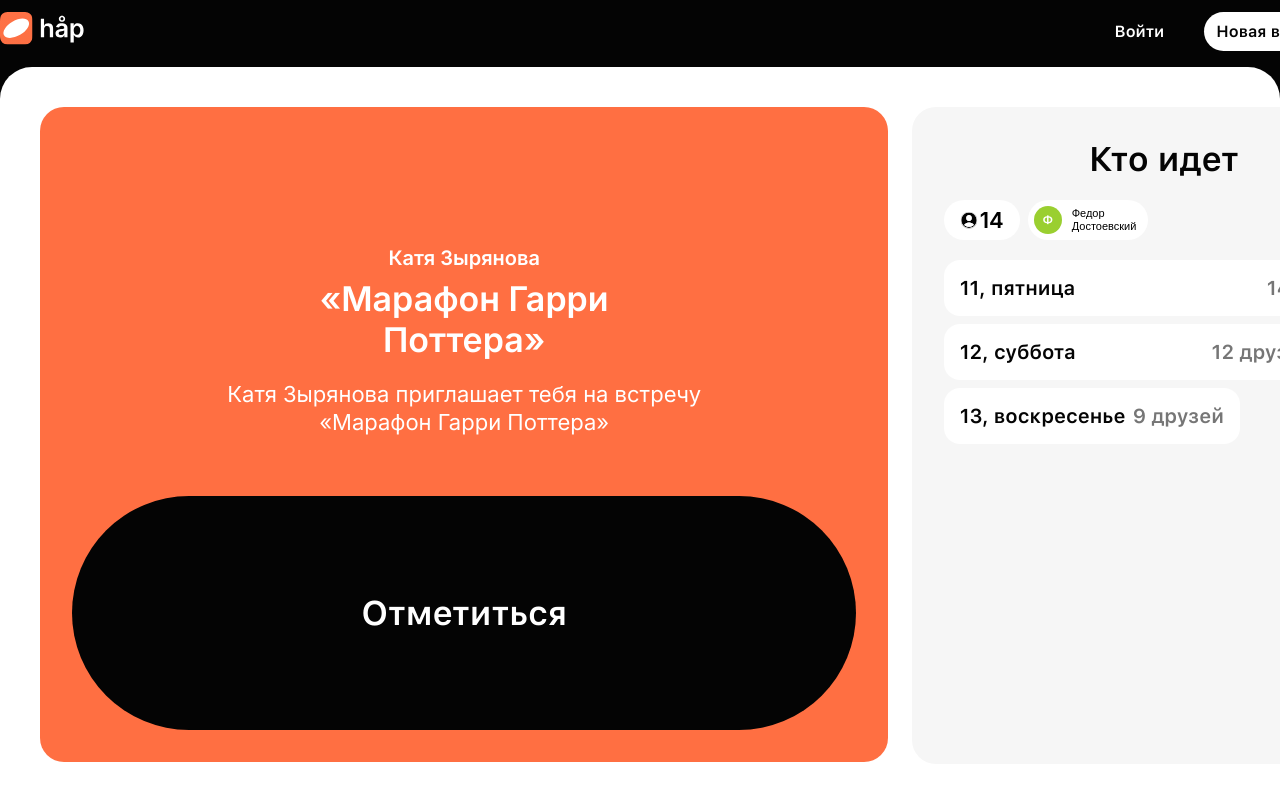
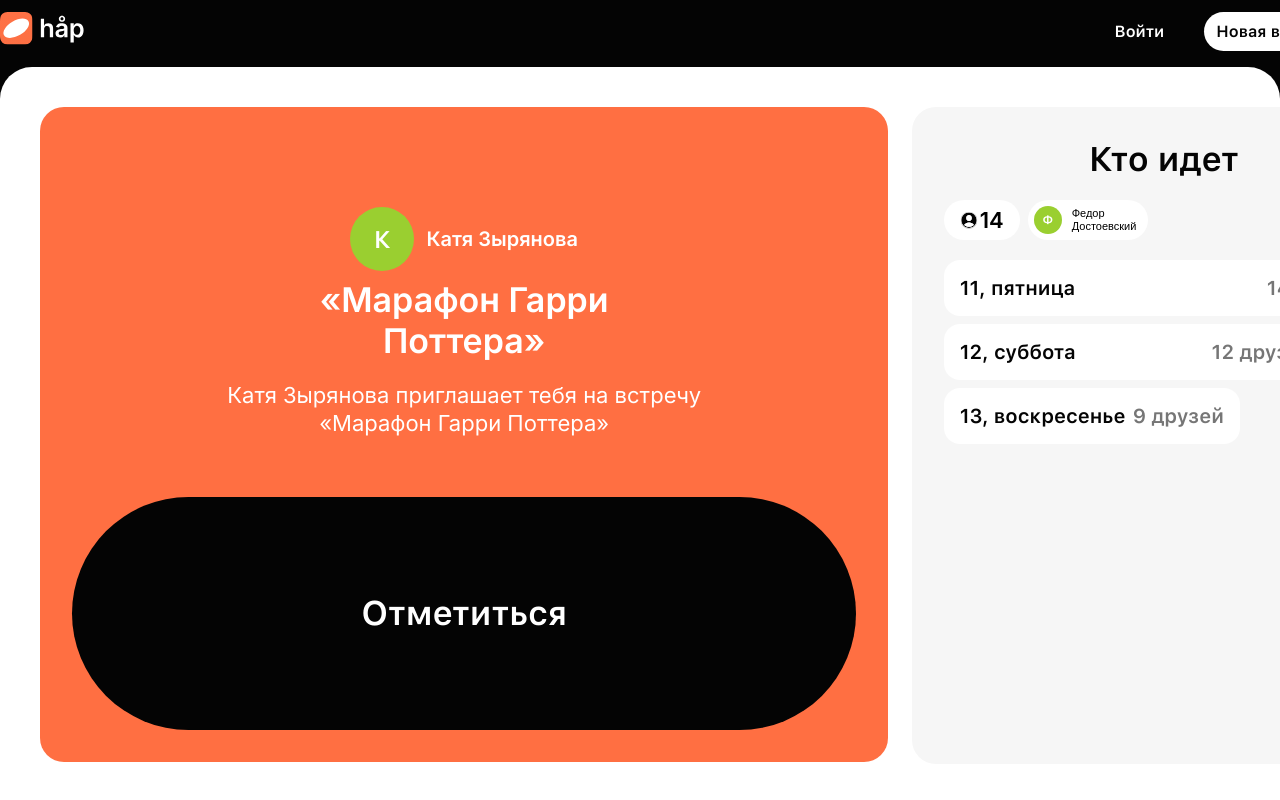
Before and after one commit to ruby-dissidents/consumer, a React (Create React App) app: page /marking in a window 1280 px wide. Shown: the top 800 px of the page. Built offline with nearby package versions, Linux system fonts and the light colour scheme.

Commit message:
fea: Added time slots

```diff
--- a/src/components/MarkingCard/_MarkingCard.jsx
+++ b/src/components/MarkingCard/_MarkingCard.jsx
@@ -2,15 +2,12 @@
 
 import "./_marking_card.styles.css"
 
-export const MarkingCard = ({
-  author,
-  title,
-  description,
-  color,
-  children,
-}) => (
+export const MarkingCard = ({ author, title, description, color, children }) => (
   <div className="d_map_marking_card" style={{ backgroundColor: color }}>
-    <div className="d_map_marking_card_author">{author}</div>
+    <div className="stack">
+      <div className="d_map_marking_card_author_img" children={author[0]} />
+      <div className="d_map_marking_card_author">{author}</div>
+    </div>
     <div className="d_map_marking_card_title">{title}</div>
     <div className="d_map_marking_card_description">{description}</div>
     {children}
--- a/src/components/MarkingCard/_marking_card.styles.css
+++ b/src/components/MarkingCard/_marking_card.styles.css
@@ -11,8 +11,19 @@
   padding: 100px 32px 32px;
 }
 
+.d_map_marking_card_author_img {
+  border-radius: 100px;
+  background-color: #9ACF30;
+  width: 64px;
+  height: 64px;
+  display: flex;
+  justify-content: center;
+  align-items: center;
+  font-size: 24px;
+  margin-right: 12px;
+}
+
 .d_map_marking_card_author {
-  width: 450px;
   font-family: 'Inter', sans-serif;
   font-style: normal;
   font-weight: 600;
--- a/src/components/TimeRange/_TimeRange.js
+++ b/src/components/TimeRange/_TimeRange.js
@@ -2,7 +2,7 @@
 import { Range, getTrackBackground } from "react-range"
 
 import "./_time_range.styles.css"
-import { timeArray } from "./_constants"
+import { timeArray, timeValues } from "./_constants"
 
 export const TimeRange = () => {
   const STEP = 1
@@ -10,10 +10,14 @@
   const MAX = 19
   const [values, setValues] = useState([1, 19])
 
+  function getTimeValues(props) {
+    return timeValues[props - 1]
+  }
+
   return (
     <div className="d_tr_container">
       <div className="d_tr_container_title">
-        По времени могу: <span children={`${values[0]} – ${values[1]}`} />
+        По времени могу: <span children={`${getTimeValues(values[0])} – ${getTimeValues(values[1])}`} />
       </div>
       <div className="d_tr_container_ruler">
         {timeArray.map((time, index) => (
--- a/src/components/TimeRange/_constants.js
+++ b/src/components/TimeRange/_constants.js
@@ -1 +1,22 @@
-export const timeArray = ["06", "", "", "00", "", "", "12", "", "", "15", "", "", "18", "", "", "21", "", "", "00"]
+export const timeArray = ["06", "", "", "09", "", "", "12", "", "", "15", "", "", "18", "", "", "21", "", "", "00"]
+export const timeValues = [
+  "06:00",
+  "07:00",
+  "08:00",
+  "09:00",
+  "10:00",
+  "11:00",
+  "12:00",
+  "13:00",
+  "14:00",
+  "15:00",
+  "16:00",
+  "17:00",
+  "18:00",
+  "19:00",
+  "20:00",
+  "21:00",
+  "22:00",
+  "23:00",
+  "00:00",
+]
```
